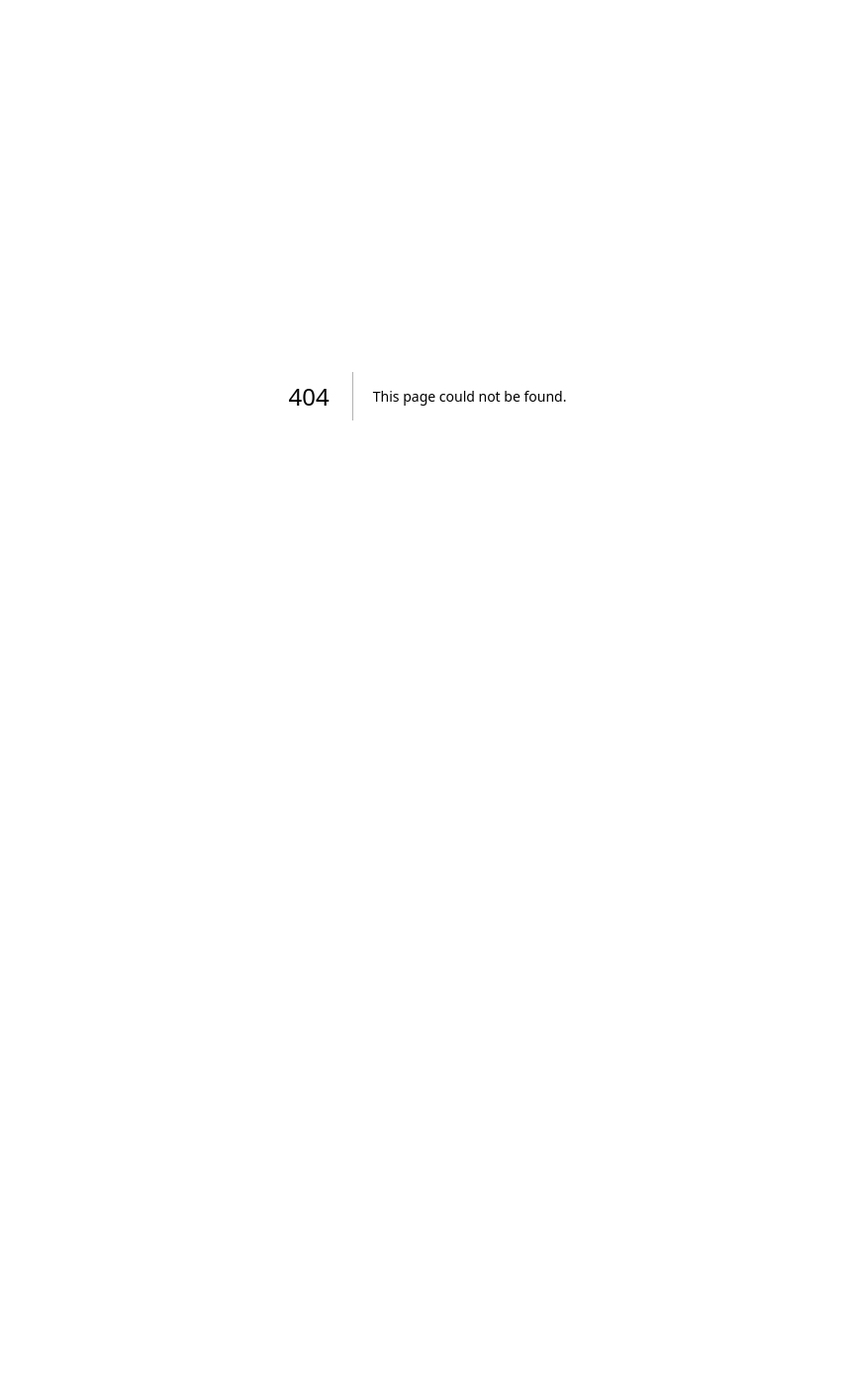
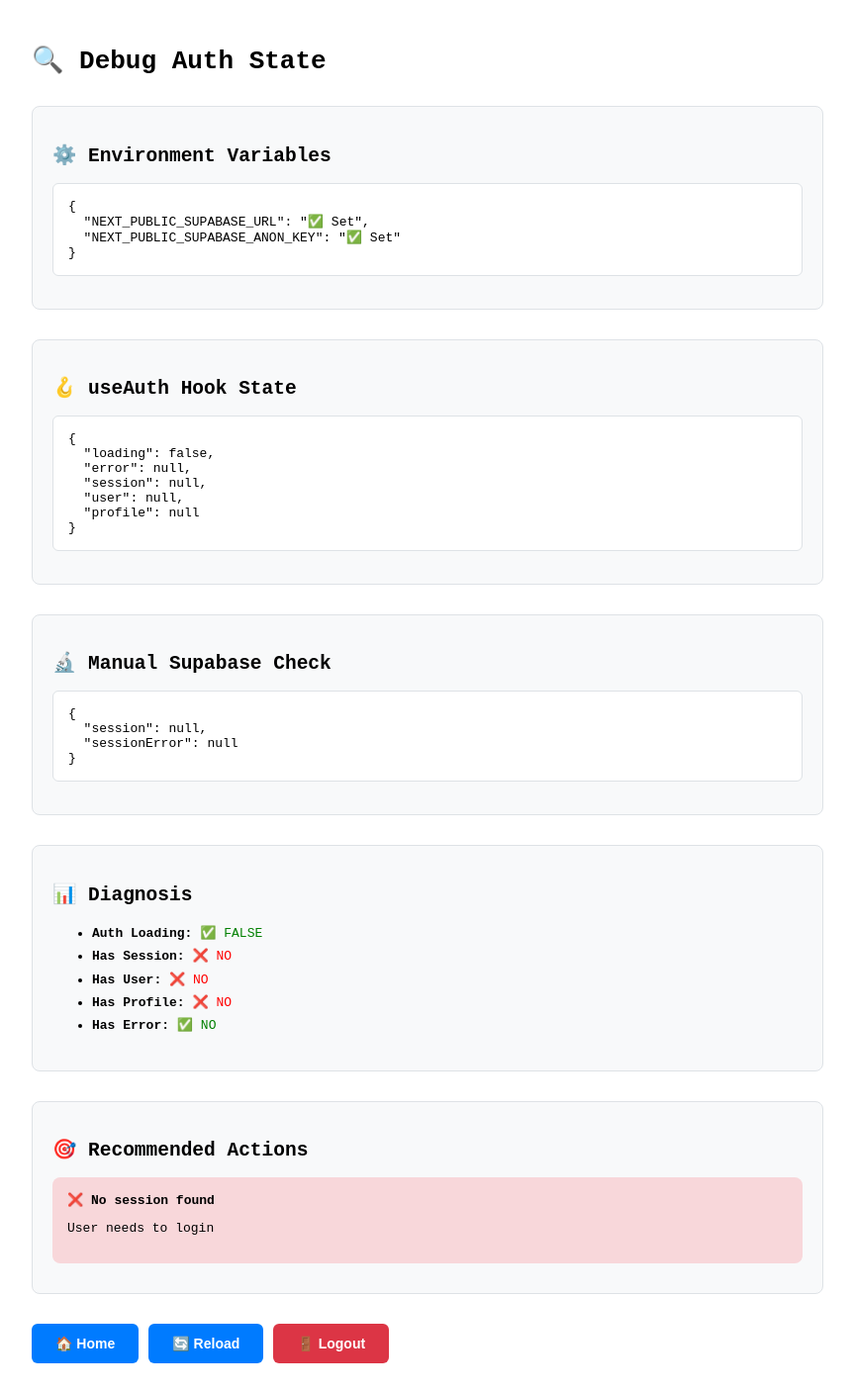
Before and after one commit to DeadManDaed/Harvest-More, a Next.js app: page /debug-auth in a window 1280 px wide. Before the commit this address had no page. Shown: the whole page at 99% size, without its empty margins (208-1071 px from the left). Before the commit the page ends 800 px from the top, so only its background shows below. Built offline with nearby package versions, Linux system fonts and the light colour scheme.

Commit message:
Create debug-auth.js

```diff
--- /dev/null
+++ b/pages/debug-auth.js
@@ -0,0 +1,228 @@
+// pages/debug-auth.js
+import { useAuth } from '../hooks/useAuth';
+import { getSupabaseBrowser } from '../lib/supabase';
+import { useState, useEffect } from 'react';
+
+export default function DebugAuth() {
+  const authState = useAuth();
+  const [manualCheck, setManualCheck] = useState(null);
+  const [envCheck, setEnvCheck] = useState(null);
+
+  useEffect(() => {
+    async function checkManually() {
+      try {
+        const supabase = getSupabaseBrowser();
+        const { data: { session }, error: sessionError } = await supabase.auth.getSession();
+
+        setManualCheck({
+          session: session ? {
+            user: {
+              id: session.user.id,
+              email: session.user.email,
+            },
+            expires_at: session.expires_at,
+          } : null,
+          sessionError,
+        });
+
+        if (session) {
+          const { data: profile, error: profileError } = await supabase
+            .from('utilisateurs')
+            .select('*')
+            .eq('id_auth', session.user.id)
+            .maybeSingle();
+
+          setManualCheck(prev => ({
+            ...prev,
+            profile,
+            profileError,
+          }));
+        }
+      } catch (err) {
+        setManualCheck({ error: err.message });
+      }
+    }
+
+    checkManually();
+  }, []);
+
+  useEffect(() => {
+    setEnvCheck({
+      NEXT_PUBLIC_SUPABASE_URL: process.env.NEXT_PUBLIC_SUPABASE_URL ? '✅ Set' : '❌ Missing',
+      NEXT_PUBLIC_SUPABASE_ANON_KEY: process.env.NEXT_PUBLIC_SUPABASE_ANON_KEY ? '✅ Set' : '❌ Missing',
+    });
+  }, []);
+
+  return (
+    <div style={{ padding: '20px', fontFamily: 'monospace', maxWidth: '800px', margin: '0 auto' }}>
+      <h1>🔍 Debug Auth State</h1>
+
+      <section style={sectionStyle}>
+        <h2>⚙️ Environment Variables</h2>
+        <pre style={preStyle}>
+          {JSON.stringify(envCheck, null, 2)}
+        </pre>
+      </section>
+
+      <section style={sectionStyle}>
+        <h2>🪝 useAuth Hook State</h2>
+        <pre style={preStyle}>
+          {JSON.stringify({
+            loading: authState.loading,
+            error: authState.error,
+            session: authState.session ? {
+              user: {
+                id: authState.session.user.id,
+                email: authState.session.user.email,
+              },
+              expires_at: authState.session.expires_at,
+            } : null,
+            user: authState.user ? {
+              id: authState.user.id,
+              email: authState.user.email,
+            } : null,
+            profile: authState.profile ? {
+              id_utilisateur: authState.profile.id_utilisateur,
+              id_auth: authState.profile.id_auth,
+              nom: authState.profile.nom,
+              prenom: authState.profile.prenom,
+              email: authState.profile.email,
+              role: authState.profile.role,
+            } : null,
+          }, null, 2)}
+        </pre>
+      </section>
+
+      <section style={sectionStyle}>
+        <h2>🔬 Manual Supabase Check</h2>
+        <pre style={preStyle}>
+          {JSON.stringify(manualCheck, null, 2)}
+        </pre>
+      </section>
+
+      <section style={sectionStyle}>
+        <h2>📊 Diagnosis</h2>
+        <ul style={{ lineHeight: '1.8' }}>
+          <li>
+            <strong>Auth Loading:</strong>{' '}
+            <span style={{ color: authState.loading ? 'orange' : 'green' }}>
+              {authState.loading ? '⏳ TRUE (stuck?)' : '✅ FALSE'}
+            </span>
+          </li>
+          <li>
+            <strong>Has Session:</strong>{' '}
+            <span style={{ color: authState.session ? 'green' : 'red' }}>
+              {authState.session ? '✅ YES' : '❌ NO'}
+            </span>
+          </li>
+          <li>
+            <strong>Has User:</strong>{' '}
+            <span style={{ color: authState.user ? 'green' : 'red' }}>
+              {authState.user ? '✅ YES' : '❌ NO'}
+            </span>
+          </li>
+          <li>
+            <strong>Has Profile:</strong>{' '}
+            <span style={{ color: authState.profile ? 'green' : 'red' }}>
+              {authState.profile ? '✅ YES' : '❌ NO'}
+            </span>
+          </li>
+          <li>
+            <strong>Has Error:</strong>{' '}
+            <span style={{ color: authState.error ? 'red' : 'green' }}>
+              {authState.error ? `❌ ${authState.error}` : '✅ NO'}
+            </span>
+          </li>
+        </ul>
+      </section>
+
+      <section style={sectionStyle}>
+        <h2>🎯 Recommended Actions</h2>
+        {authState.loading && (
+          <div style={{ background: '#fff3cd', padding: '15px', borderRadius: '8px', marginBottom: '10px' }}>
+            <strong>⚠️ Auth is stuck in loading state</strong>
+            <p>Possible causes:</p>
+            <ul>
+              <li>loadProfile() is hanging</li>
+              <li>API call to /api/auth/link-profile is failing</li>
+              <li>Network timeout to Supabase</li>
+            </ul>
+          </div>
+        )}
+
+        {!authState.session && !authState.loading && (
+          <div style={{ background: '#f8d7da', padding: '15px', borderRadius: '8px', marginBottom: '10px' }}>
+            <strong>❌ No session found</strong>
+            <p>User needs to login</p>
+          </div>
+        )}
+
+        {authState.session && !authState.profile && !authState.loading && (
+          <div style={{ background: '#fff3cd', padding: '15px', borderRadius: '8px', marginBottom: '10px' }}>
+            <strong>⚠️ Session exists but no profile</strong>
+            <p>Check if /api/auth/link-profile is working</p>
+          </div>
+        )}
+
+        {authState.session && authState.profile && !authState.loading && (
+          <div style={{ background: '#d4edda', padding: '15px', borderRadius: '8px' }}>
+            <strong>✅ Everything looks good!</strong>
+          </div>
+        )}
+      </section>
+
+      <div style={{ marginTop: '30px', display: 'flex', gap: '10px' }}>
+        <button
+          onClick={() => window.location.href = '/'}
+          style={buttonStyle}
+        >
+          🏠 Home
+        </button>
+        <button
+          onClick={() => window.location.reload()}
+          style={buttonStyle}
+        >
+          🔄 Reload
+        </button>
+        <button
+          onClick={async () => {
+            const supabase = getSupabaseBrowser();
+            await supabase.auth.signOut();
+            window.location.reload();
+          }}
+          style={{ ...buttonStyle, background: '#dc3545' }}
+        >
+          🚪 Logout
+        </button>
+      </div>
+    </div>
+  );
+}
+
+const sectionStyle = {
+  marginTop: '30px',
+  padding: '20px',
+  background: '#f8f9fa',
+  borderRadius: '8px',
+  border: '1px solid #dee2e6',
+};
+
+const preStyle = {
+  background: '#fff',
+  padding: '15px',
+  borderRadius: '6px',
+  overflow: 'auto',
+  fontSize: '13px',
+  border: '1px solid #dee2e6',
+};
+
+const buttonStyle = {
+  padding: '12px 24px',
+  background: '#007bff',
+  color: 'white',
+  border: 'none',
+  borderRadius: '6px',
+  cursor: 'pointer',
+  fontSize: '14px',
+  fontWeight: '600',
+};
```
